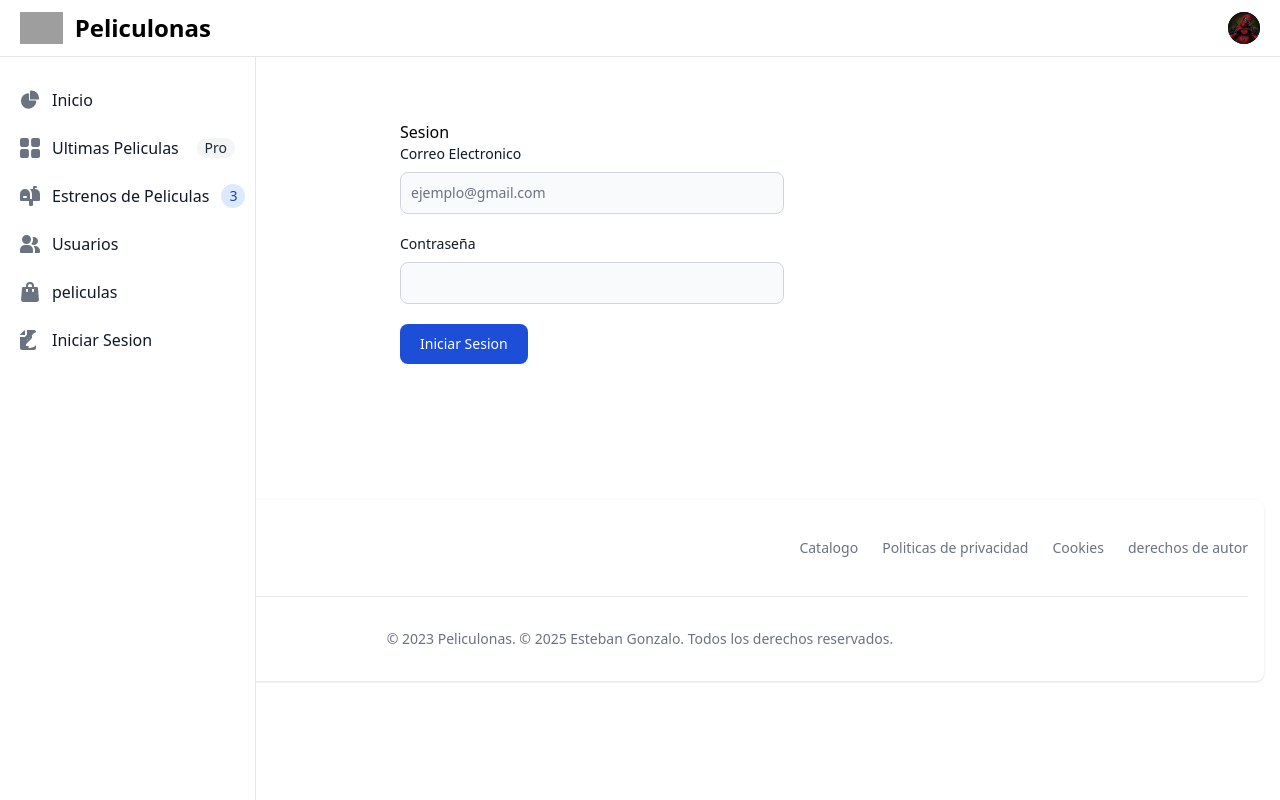
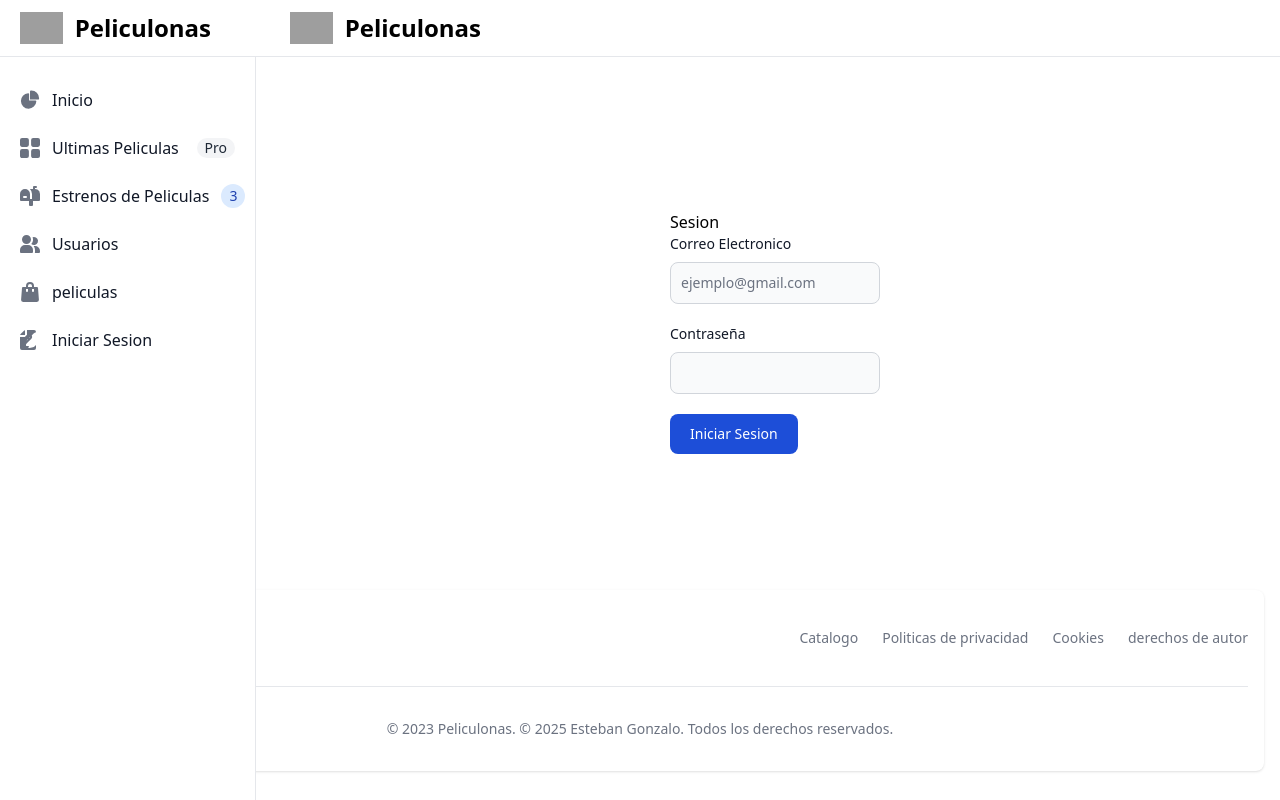
Before and after one commit to Naxalin/peliculas, a Vue app: page /sesion in a window 1280 px wide. Built offline with nearby package versions, Linux system fonts and the light colour scheme; grey boxes are pictures that could not be loaded.

Commit message:
Refactor layout structure and update component imports for consistency

```diff
--- a/src/layouts/DefaultLayout.vue
+++ b/src/layouts/DefaultLayout.vue
@@ -4,11 +4,11 @@ import Footer from '@/components/Footer.vue';
 </script>
 
 <template>
-    <div class="container">
+    <div class="container2">
         <header>
             <Menu />
         </header>
-        <main>
+        <main class="ml-0 gap-4 mt-[90px] sm:ml-[270px]">
             <slot></slot>
         </main>
 
--- a/src/views/EstrenosView.vue
+++ b/src/views/EstrenosView.vue
@@ -1,5 +1,5 @@
 <script setup>
-import Calendario from '../components/Calendary.vue'
+import Calendario from '@/components/Calendario.vue'
 </script>
 <template>
     <Calendario />
--- a/src/views/SesionView.vue
+++ b/src/views/SesionView.vue
@@ -3,7 +3,7 @@ import Sesion from '@components/Sesion.vue';
 </script>
 
 <template>
-    <main>
-        <Sesion />
-    </main>
+
+    <Sesion />
+
 </template>
```
